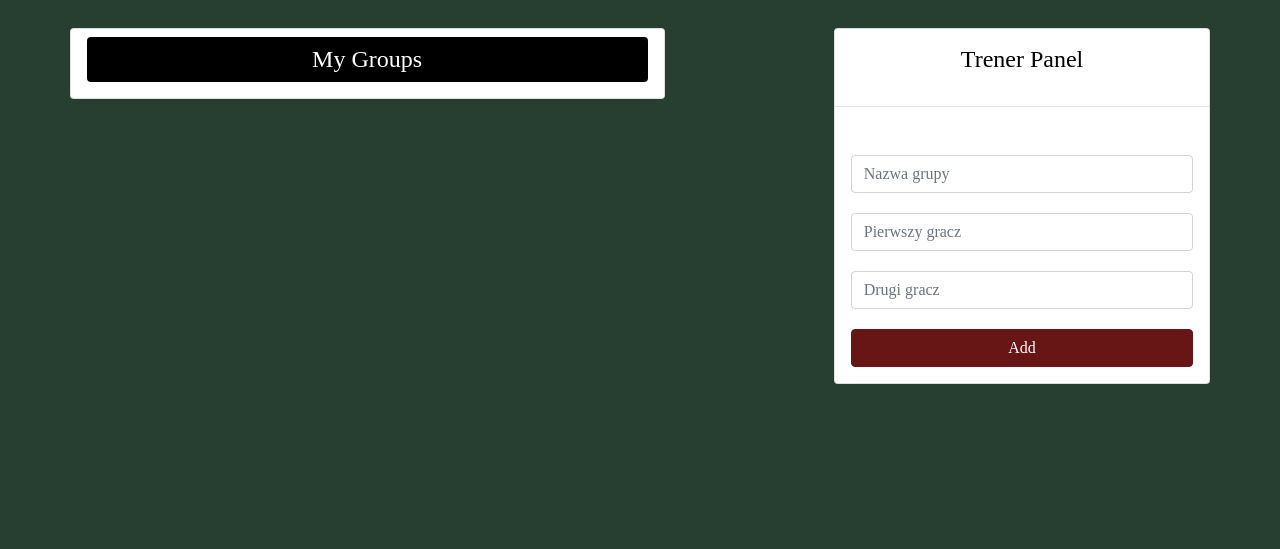
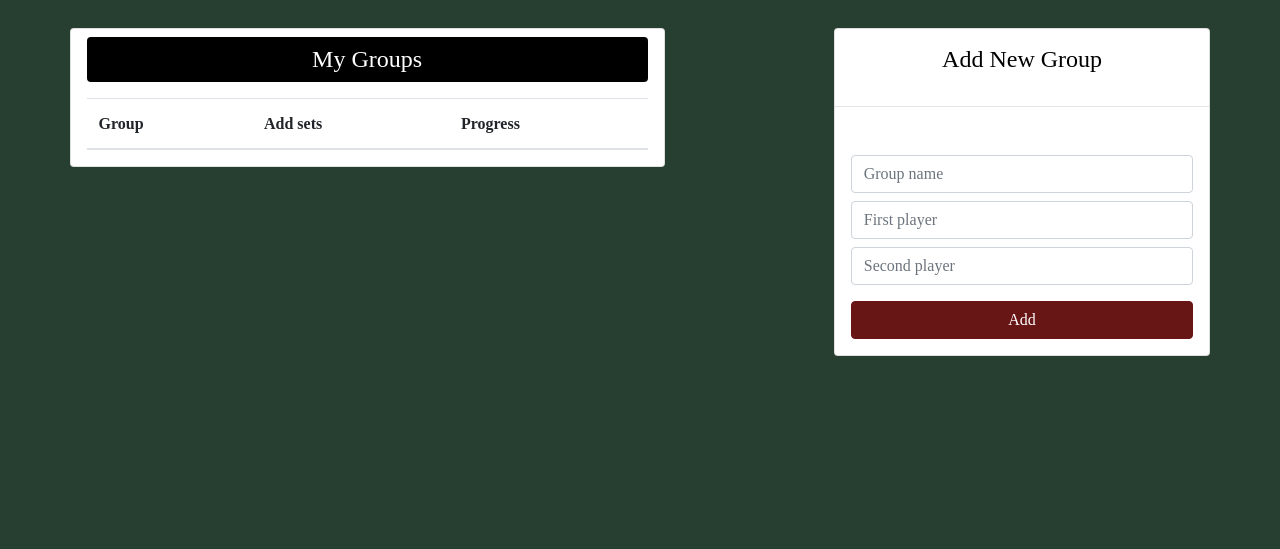
Before and after one commit to Aberratio/Absurd_v2, a PHP site: page /training_groups.php in a window 1280 px wide. Shown: the part 68-617 px from the top of the page. Run offline with PHP 8.4, Linux system fonts and the light colour scheme; the visitor is signed in with stand-in values (Sample User, id 1); data that the repository does not hold is empty; some libraries are stand-ins or nearby versions.

Commit message:
add training groups

```diff
--- a/get_training_groups.php
+++ b/get_training_groups.php
@@ -14,30 +14,29 @@ function get_group_table()
         $first_player = $row_biddingtest['id_first_player'];
         $second_player = $row_biddingtest['id_second_player'];
         echo '
-            <div>
-                <p style="color: #5dbaf89c"> ' . $group_name . ' </p>
-                <p> Gracz I -  <b style="color: rgb(179, 255, 144);">' . mysqli_fetch_array(mysqli_query($con, "SELECT * FROM bridgeplayers WHERE id=" . $first_player . ""))["user"] . '</b></p>
-                <p> Gracz II -  <b style="color: rgb(179, 255, 144);">' . mysqli_fetch_array(mysqli_query($con, "SELECT * FROM bridgeplayers WHERE id=" . $second_player . ""))["user"] . ' </b></p>
+        <tr>
+            <th>
+                <h4 class="text-capitalize"> ' . $group_name . ' </h4>
+                <p> Player I -  <i>' . mysqli_fetch_array(mysqli_query($con, "SELECT * FROM bridgeplayers WHERE id=" . $first_player . ""))["user"] . '</i></p>
+                <p> Player II -  <i>' . mysqli_fetch_array(mysqli_query($con, "SELECT * FROM bridgeplayers WHERE id=" . $second_player . ""))["user"] . ' </i></p>
+            </th>
+            <th>
+                <form method="get">
+                <input type="text" class="form-control" placeholder="Set name" name="set-name" />
+                    <button class="btn btn-secondary mt-3 btn-block mt-2" name="add_btn' . $first_player . '' . $second_player . '");">Add set</button>
+                </form>
+            </th>
+            <th>
+                <a class="btn btn-primary mt-3 btn-block"
+                href="choose_player_set.php?first_user=' . $first_player . '&second_user=' . $second_player . '&type=0");">Show</a>
+            </th>
+        </tr>';
 
-            <form method="get">
-             <input type="text" class="form-control" placeholder="Nazwa zestawu" name="set-name" />
-                <button class="profile_view_button" style="margin-top: 30px;" name="add_btn' . $first_player . '' . $second_player . '");">Dodaj zestaw dla pary</button>
-             </form>
-
-                <a class="btn profile_view_button" style="margin-top: 30px; color: yellow;" href="choose_player_set.php?first_user=' . $first_player . '&second_user=' . $second_player . '&type=0");">Postępy</a>
-                    ';
         if (isset($_GET['add_btn' . $first_player . '' . $second_player . ''])) {
             $id_set = mysqli_fetch_array(mysqli_query($con, "SELECT * FROM bidding_sets WHERE set_name = '" . htmlentities($_GET['set-name']) . "'"))["id_set"];
             add_set($first_player, $second_player, $id_set);
         }
-
-        echo '
-        <hr style="height: 5px; background: rgb(247, 109, 109); border: 0px;">
-            </div>
-        ';
     }
-
-    echo '</table></div>';
 }
 
 function add_set($first_player, $second_player, $set_id)
@@ -67,5 +66,5 @@ function add_set($first_player, $second_player, $set_id)
         $helper = !$helper;
     }
 
-    echo "Dodano zestaw dla podanej pary!";
+    echo "Set added!";
 }
--- a/training_groups.php
+++ b/training_groups.php
@@ -70,8 +70,19 @@ if ($_SESSION['role'] != 2) {
                             My groups
                         </h4>
                         <div class="option_container mx-3 mt-2">
-                            <div id="group_table" style="margin: auto;">
+                            <table class="table table-striped">
+                                <thead>
+                                    <tr>
+                                        <th scope="col">Group</th>
+                                        <th scope="col">Add sets</th>
+                                        <th scope="col">Progress</th>
+                                    </tr>
+                                </thead>
+                                <tbody>
                                     <?php get_group_table(); ?>
+                                </tbody>
+                            </table>
+
                         </div>
                     </div>
 
@@ -85,13 +96,13 @@ if ($_SESSION['role'] != 2) {
                 <div class="container mt-5">
                     <div class="card">
                         <h4 class="d-block text-center py-2 mt-2 mx-3 text-capitalize">
-                                Trener Panel
+                            Add new group
                         </h4>
                         <hr class="hr-dark py-3" />
                         <form method="get" class="mx-3">
-                                <input type="text" class="form-control" placeholder="Nazwa grupy" name="group_name" style="margin-bottom: 20px;" />
-                                <input type="text" class="form-control" placeholder="Pierwszy gracz" name="first_player" style="margin-bottom: 20px;" />
-                                <input type="text" class="form-control" placeholder="Drugi gracz" name="second_player" style="margin-bottom: 20px;" />
+                            <input type="text" class="form-control mb-2" placeholder="Group name" name="group_name" />
+                            <input type="text" class="form-control mb-2" placeholder="First player" name="first_player" />
+                            <input type="text" class="form-control mb-2" placeholder="Second player" name="second_player" />
                             <p><button class="btn btn-secondary mt-3 btn-block" name='add_group'>Add</button></p>
                             <?php
                             if (isset($_GET['add_group'])) {
```
Lines whose indentation alone changed are shown as unchanged.
